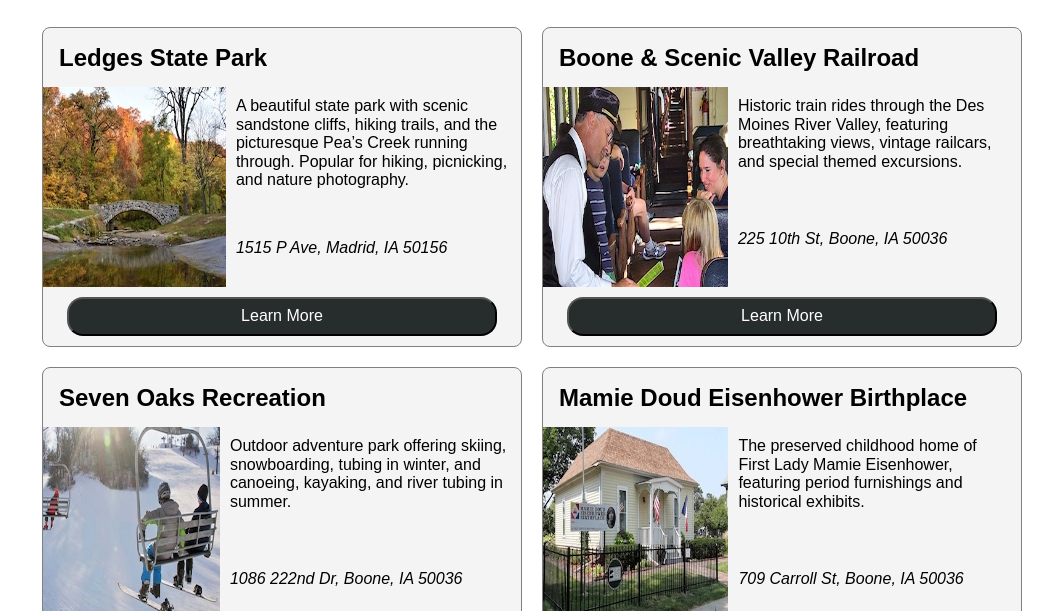
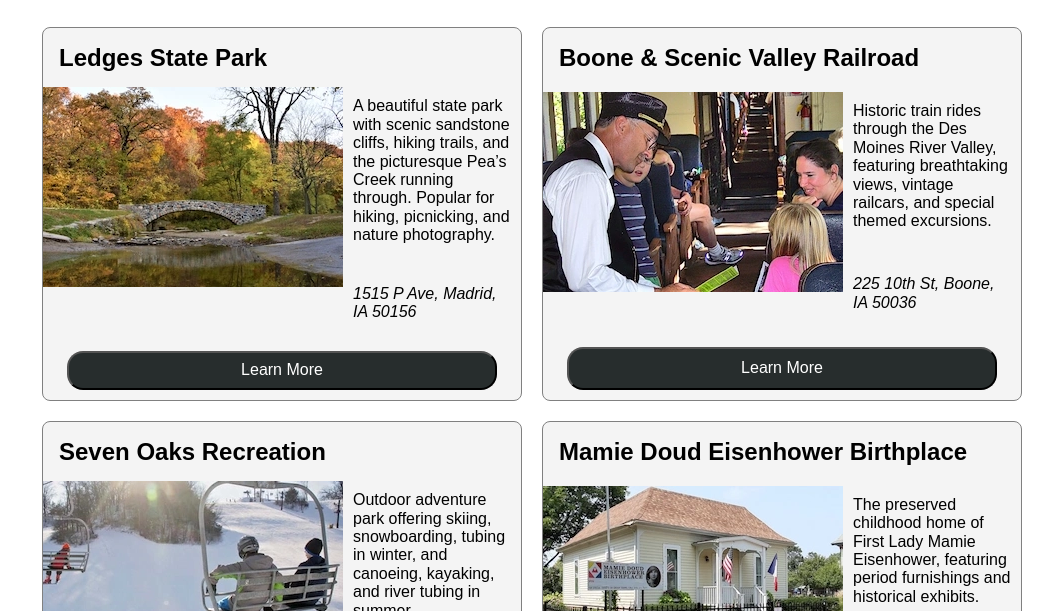
Before and after one commit to TylerPete/wdd231, a plain HTML site: page chamber/discover.html in a window 1280 px wide. Shown: the part 189-800 px from the top of the page, without its empty margins (108-1171 px from the left). Drawn offline with Linux system fonts and the light colour scheme; a web font is replaced by a local one.

Commit message:
fixed ugly img issue? bruh i dunno

```diff
--- a/chamber/styles/medium.css
+++ b/chamber/styles/medium.css
@@ -103,6 +103,8 @@
             "photograph description"
             "photograph address"
             "button button";
+
+        grid-template-columns: auto 1fr;
     }
 
     #put-here div>img:hover {
--- a/chamber/styles/small.css
+++ b/chamber/styles/small.css
@@ -493,9 +493,8 @@
 }
 
 #put-here div>img {
-    width: 300px;
-    height: 200px;
-    max-width: 100%;
+    width: 100%;
+    height: auto;
     grid-area: photograph;
 }
 
```
